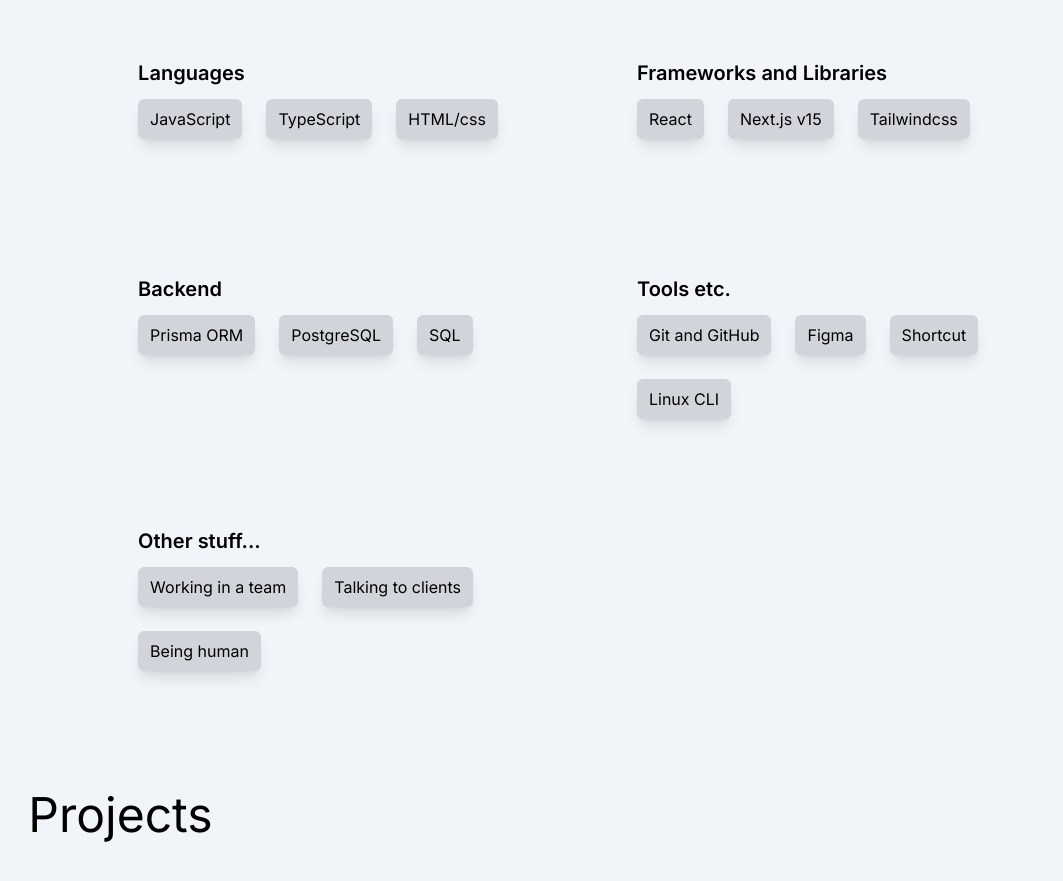
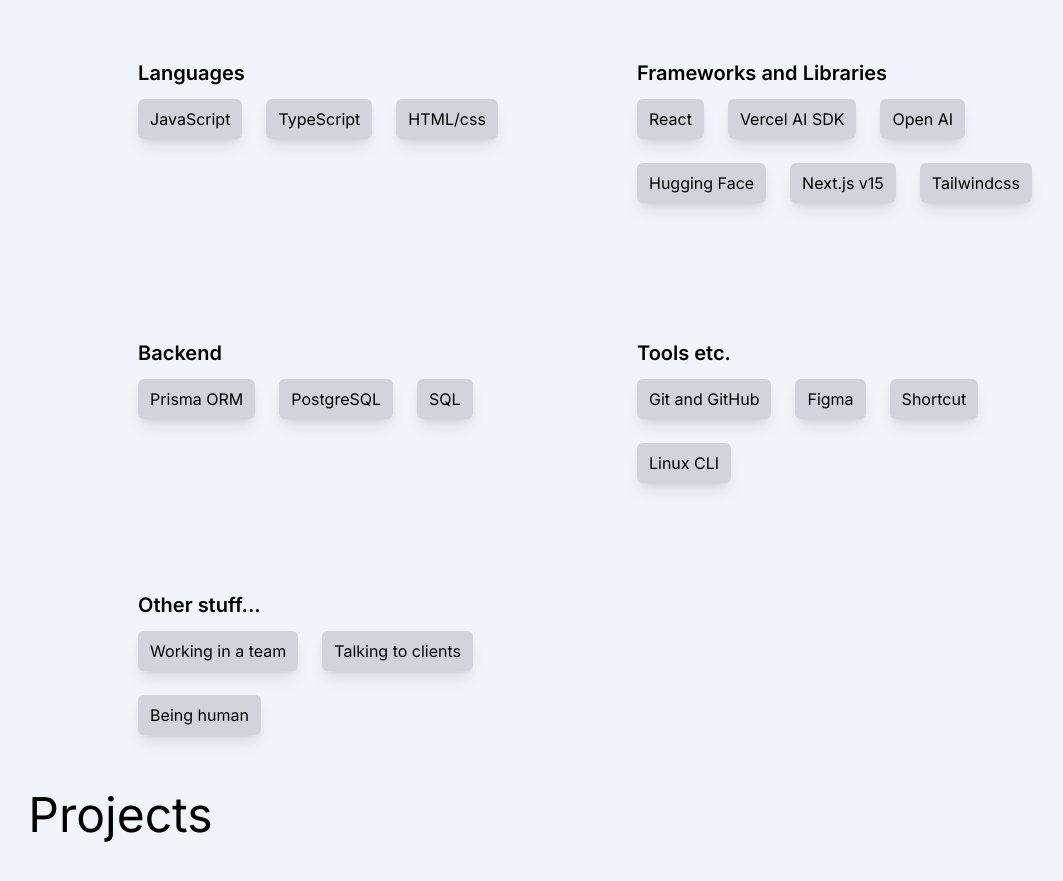
Before and after one commit to johnhm22/iamjohn, a Next.js app: page / in a window 1280 px wide. Shown: the part 961-1842 px from the top of the page, without its empty margins (25-1088 px from the left). Built offline with nearby package versions, Linux system fonts and the light colour scheme.

Commit message:
Adding AI skills

```diff
--- a/app/components/MySkills.tsx
+++ b/app/components/MySkills.tsx
@@ -9,7 +9,7 @@
   return (
     <div className="mb-11">
       <div className="w-11/12 mx-auto min-h-screen">
-      {/* <div className="contain"> */}
+        {/* <div className="contain"> */}
         <div className="flex flex-col">
           <div className="min-h-max">
             <h2 className="heading">My Skills</h2>
@@ -35,6 +35,13 @@
                     Frameworks and Libraries
                   </p>
                   <Pill text="React" />
+                  <Pill text="Vercel AI SDK" />
+                  <Link href="https://openai.com/api/" target="_blank">
+                    <Pill text="Open AI" />
+                  </Link>
+                  <Link href="https://huggingface.co/" target="_blank">
+                    <Pill text="Hugging Face" />
+                  </Link>
                   <Link href="https://nextjs.org/" target="_blank">
                     <Pill text="Next.js v15" />
                   </Link>
```
